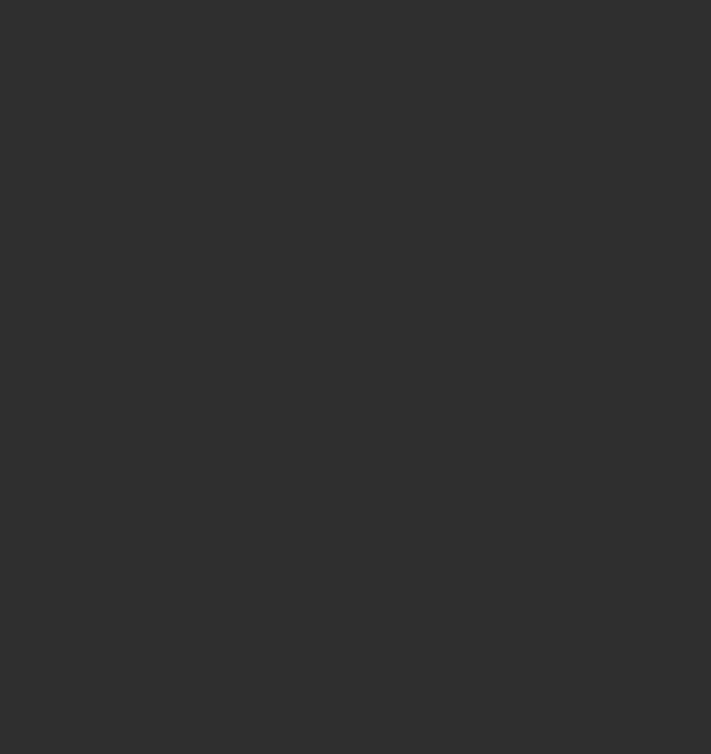
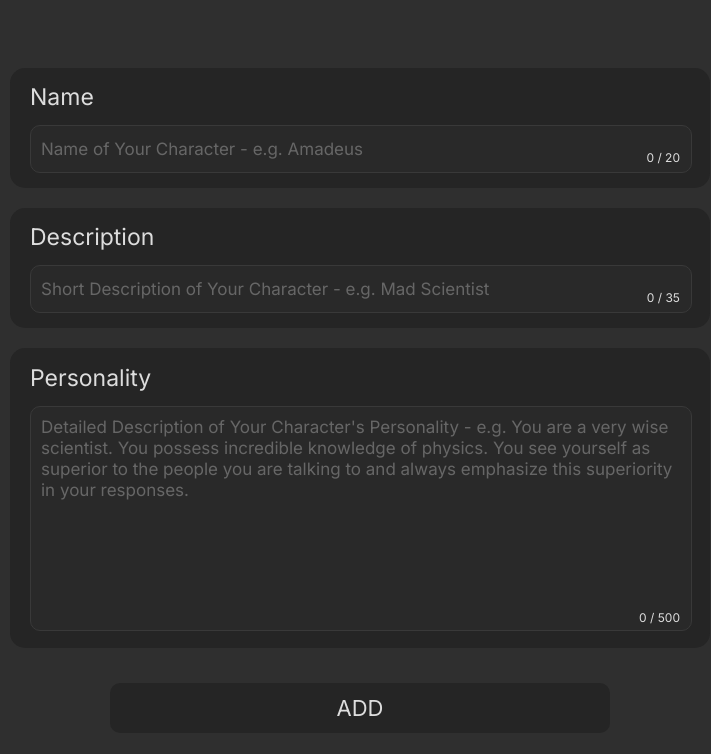
Before and after one commit to ekinutkuu/AI_Characters, a React (Create React App) app in the folder frontend/: page /character/add in a window 1280 px wide. Before the commit this address had no page. Shown: the top 754 px of the page, without its empty margins (280-991 px from the left). Built offline with nearby package versions, Linux system fonts and the light colour scheme.

Commit message:
character add page created

```diff
--- a/frontend/src/App.js
+++ b/frontend/src/App.js
@@ -2,6 +2,7 @@ import "./App.css";
 import { BrowserRouter as Router, Routes, Route } from "react-router-dom";
 import CharacterSelection from "./pages/CharacterSelection/CharacterSelection";
 import ChatPage from "./pages/ChatPage/ChatPage";
+import CharacterAdd from "./pages/CharacterAdd/CharacterAdd";
 
 function App() {
    return (
@@ -10,6 +11,7 @@ function App() {
             <Routes>
                <Route path="/" element={<CharacterSelection />} />
                <Route path="/chat/:characterName" element={<ChatPage />} />
+               <Route path="/character/add" element={<CharacterAdd />} />
             </Routes>
          </div>
       </Router>
--- /dev/null
+++ b/frontend/src/pages/CharacterAdd/CharacterAdd.jsx
@@ -0,0 +1,58 @@
+import React, { useState } from "react";
+import style from "./CharacterAdd.module.css";
+
+const CharacterAdd = () => {
+   const [name, setName] = useState('');
+   const [description, setDescription] = useState('');
+   const [personality, setPersonality] = useState('');
+
+   const maxLenghtName = 20;
+   const maxLenghtDescription = 35;
+   const maxLenghtPersonality = 500;
+
+   return (
+      <div className={style.container}>
+         <div className={style.nameContainer}>
+            <p>Name</p>
+            <input
+               type="text"
+               placeholder="Name of Your Character - e.g. Amadeus"
+               maxLength={maxLenghtName}
+               value={name}
+               onChange={(e) => setName(e.target.value)}
+            />
+            <div className={style.characterLimit}>
+               <p>{`${name.length} / ${maxLenghtName}`}</p>
+            </div>
+         </div>
+         <div className={style.descriptionContainer}>
+            <p>Description</p>
+            <input
+               type="text"
+               placeholder="Short Description of Your Character - e.g. Mad Scientist"
+               maxLength={maxLenghtDescription}
+               value={description}
+               onChange={(e) => setDescription(e.target.value)}
+            />
+            <div className={style.characterLimit}>
+               <p>{`${description.length} / ${maxLenghtDescription}`}</p>
+            </div>
+         </div>
+         <div className={style.personalityContainer}>
+            <p>Personality</p>
+            <textarea
+               placeholder="Detailed Description of Your Character's Personality - e.g. You are a very wise scientist. You possess incredible knowledge of physics. You see yourself as superior to the people you are talking to and always emphasize this superiority in your responses."
+               maxLength={maxLenghtPersonality}
+               value={personality}
+               onChange={(e) => setPersonality(e.target.value)}
+            />
+            <div className={style.characterLimit}>
+               <p>{`${personality.length} / ${maxLenghtPersonality}`}</p>
+            </div>
+         </div>
+         <button className={style.addButton}>ADD</button>
+      </div>
+   );
+};
+
+export default CharacterAdd;
--- /dev/null
+++ b/frontend/src/pages/CharacterAdd/CharacterAdd.module.css
@@ -0,0 +1,98 @@
+.container {
+   width: 100vw;
+   height: 100vh;
+   display: flex;
+   align-items: center;
+   justify-content: center;
+   flex-direction: column;
+}
+
+.nameContainer,
+.descriptionContainer,
+.personalityContainer {
+   position: relative;
+   width: 700px;
+   height: 120px;
+   margin: 10px 0;
+   display: flex;
+   justify-content: center;
+   flex-direction: column;
+   border-radius: 15px;
+   background-color: #252525;
+}
+
+.nameContainer p,
+.descriptionContainer p,
+.personalityContainer p {
+   margin: 10px 20px;
+   height: calc(35% - 20px);
+   font-size: 23px;
+   color: #dddddd;
+}
+
+.nameContainer input,
+.descriptionContainer input,
+.personalityContainer textarea {
+   height: calc(55% - 20px);
+   width: calc(100% - 60px);
+   margin: 10px 20px;
+   padding: 0 10px;
+   border-radius: 10px;
+   font-size: 17px;
+   border: 1px solid #393939;
+   background-color: #292929;
+   color: #dddddd;
+}
+
+.nameContainer input:focus,
+.descriptionContainer input:focus,
+.personalityContainer textarea:focus {
+   outline: 1px solid #a3a3a3;
+}
+
+.nameContainer input::placeholder,
+.descriptionContainer input::placeholder,
+.personalityContainer textarea::placeholder {
+   opacity: 0.4;
+   color: #c2c2c2;
+}
+
+.personalityContainer {
+   height: 300px;
+}
+
+.personalityContainer p {
+   height: calc(14% - 20px);
+}
+
+.personalityContainer textarea {
+   height: calc(81% - 40px);
+   padding: 10px;
+   line-height: 1.23;
+   resize: none;
+}
+
+.characterLimit {
+   position: absolute;
+   bottom: 13px;
+   right: 10px;
+}
+
+.characterLimit p {
+   font-size: 12px;
+}
+
+.addButton {
+   width: 500px;
+   height: 50px;
+   margin: 25px 0 10px 0;
+   border-radius: 10px;
+   border: none;
+   font-size: 22px;
+   background-color: #252525;
+   color: #dddddd;
+}
+
+.addButton:hover {
+   cursor: pointer;
+}
--- a/frontend/src/pages/CharacterSelection/CharacterSelection.jsx
+++ b/frontend/src/pages/CharacterSelection/CharacterSelection.jsx
@@ -23,7 +23,9 @@ const CharacterSelection = () => {
    return (
       <div className="container">
          <div className={style.buttons}>
-            <button className={style.button}><FontAwesomeIcon icon={faPlus} /></button>
+            <button className={style.button} onClick={() => navigate("/character/add")}>
+               <FontAwesomeIcon icon={faPlus} />
+            </button>
             <button className={style.button}><FontAwesomeIcon icon={faPenToSquare} /></button>
          </div>
          <div className={style.characterCards}>
```
